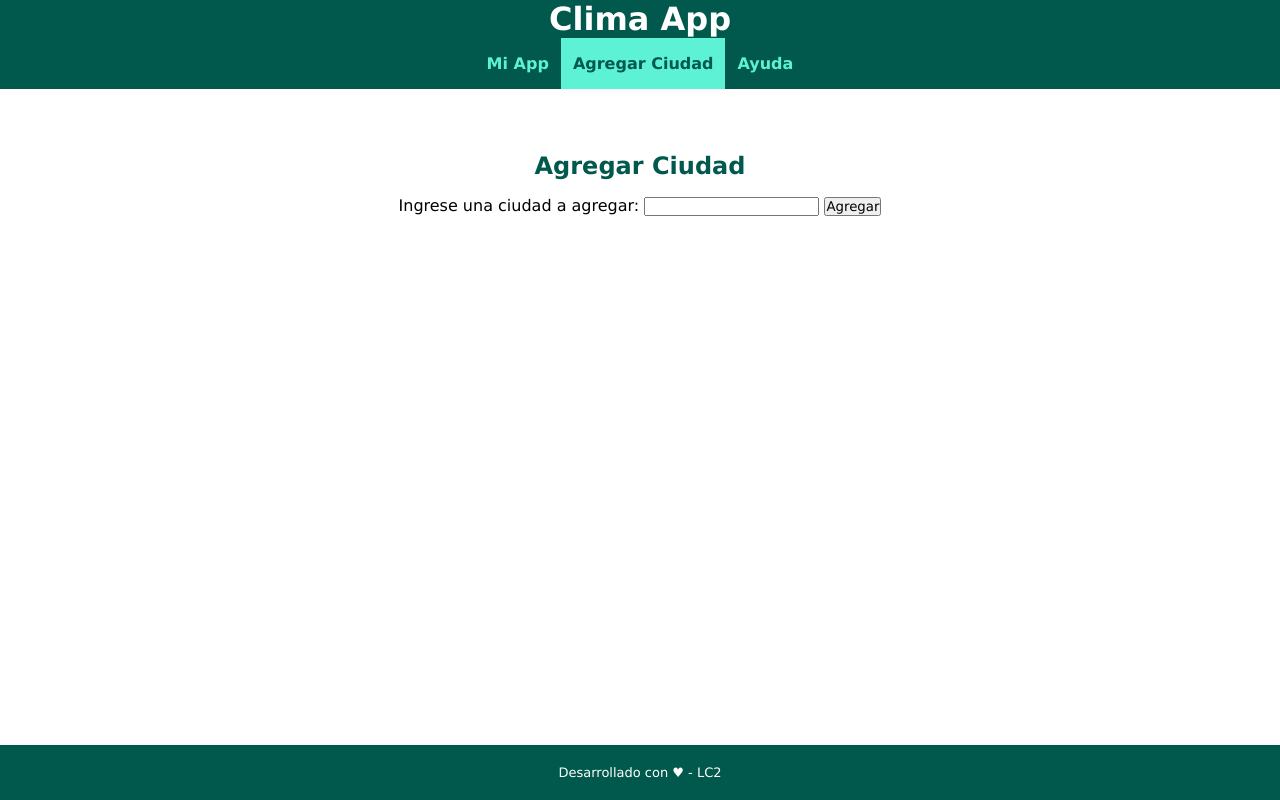
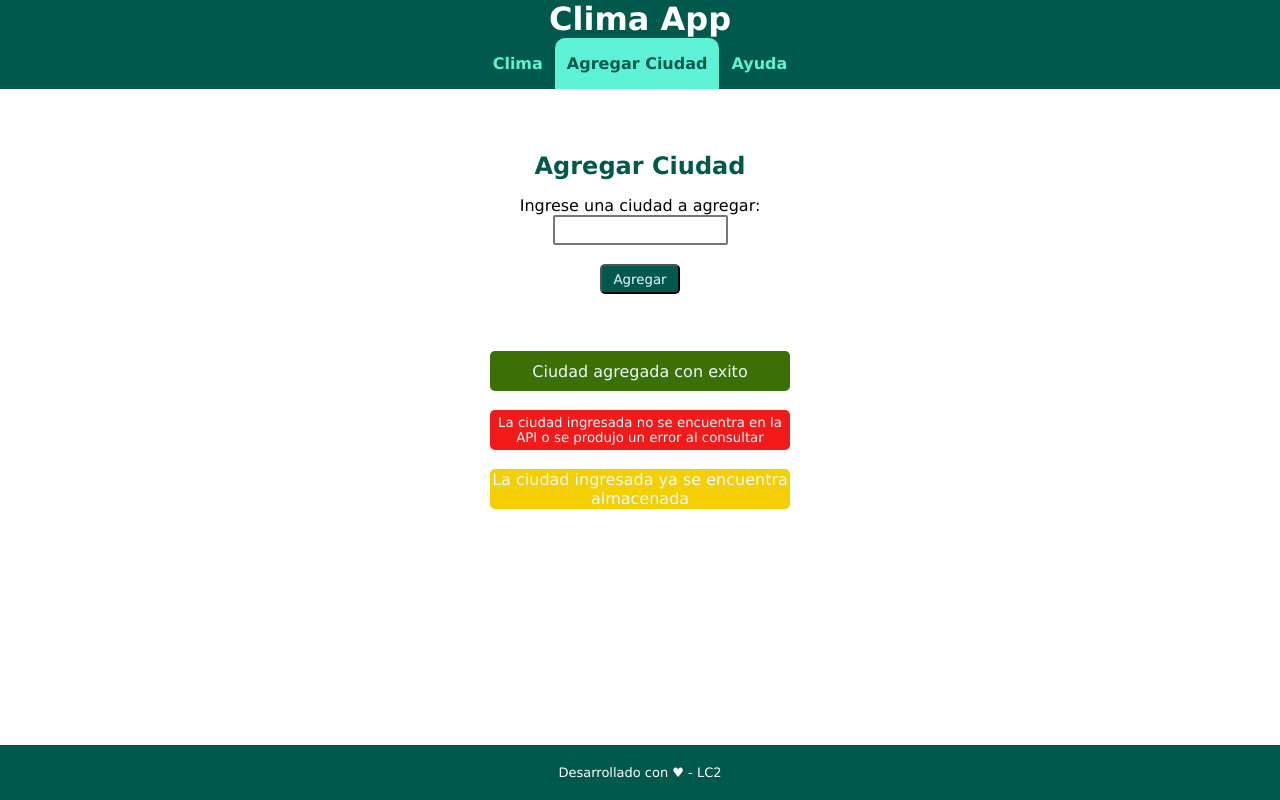
Before and after one commit to alanrojas27/tup-lc2-clima-app, a plain HTML site: page add-city.html in a window 1280 px wide. Drawn offline with Linux system fonts and the light colour scheme.

Commit message:
parte 2 del trabajo terminada

```diff
--- a/add-city.html
+++ b/add-city.html
@@ -6,6 +6,7 @@
     <title>Clima APP</title>
     <!-- Estilos CSS -->
     <link rel="stylesheet" href="css/common.css" />
+    <link rel="stylesheet" href="css/pages/add.city.css">
   </head>
   <body>
     <header>
@@ -14,7 +15,7 @@
       </h1>
       <nav>
         <ul>
-          <li><a href="/index.html">Mi App</a></li>
+          <li><a href="/index.html">Clima</a></li>
           <li class="current-page"><a href="/add-city.html">Agregar Ciudad</a></li>
           <li><a href="/help.html">Ayuda</a></li>
         </ul>
@@ -26,14 +27,22 @@
       <section >
         <!-- Sección donde se debe colocar el formulario, con el select y el
 botón de consultar -->
-          <form action="">
+          <form action="" class="form">
             <label for="city">Ingrese una ciudad a agregar:</label>
-            <input type="text" name="city" id="city">
-            <button>Agregar</button>
+            <input type="text" name="city" id="city" class="select">
+            <br>
+            <button class="btn">Agregar</button>
           </form>
       </section>
-      <section id="section-weather-result">
-        <!-- Sección donde se debe mostrar el clima de la ciudad -->
+      <br>
+      <br>
+      <br>
+      <section class="aviso">
+        <div class="aviso-check">Ciudad agregada con exito</div>
+        <br>
+        <div class="aviso-error">La ciudad ingresada no se encuentra en la API o se produjo un error al consultar</div>
+        <br>
+        <div class="aviso-warning">La ciudad ingresada ya se encuentra almacenada</div>
       </section>
     </main>
     <footer>
--- a/css/common.css
+++ b/css/common.css
@@ -54,6 +54,8 @@ nav li.current-page a {
   color: var(--color-theme);
   background-color: var(--color-active);
   pointer-events: none;
+  border-top-right-radius: 10px;
+  border-top-left-radius: 10px;
 }
 main {
   margin-top: 120px;
@@ -101,13 +103,102 @@ main p {
   margin-bottom: 16px;
 }
 
+#section-weather-result{
+  padding-top: 2rem;
+}
 #form-city-list{
   display: flex;
   flex-direction: column;
+  padding-left: 140px;
 }
 
 #form-city-list form{
   padding-left: 300px;
+}
+
+.btn{
+  background-color: #00594c;
+  border-radius: 5px;
+  color: aliceblue;
+  height: 30px;
+  width: 80px;
+}
+
+.select{
+  height: 30px;
+  border-radius: 2px;
+  border-style: solid;
+}
+
+.card{
+  box-shadow: 2px 2px 10px;
+  border-radius: 30px;
+  text-align: center;
+  font-weight: bolder;
+}
+.aviso{
+  align-items: center;
+  display: flex;
+  flex-direction: column;
+}
+.aviso-check{
+  border-radius: 5px;
+  background-color: rgb(59, 112, 6);
+  color: aliceblue;
+  width: 300px;
+  display: flex;
+  text-align: center;
+  align-items: center;
+  justify-content: center;
+  height: 40px;
+}
+.aviso-warning{
+  border-radius: 5px;
+  background-color: rgb(243, 207, 4);
+  color: aliceblue;
+  width: 300px;
+  display: flex;
+  text-align: center;
+  align-items: center;
+  justify-content: center;
+  height: 40px;
+  font-size: medium;
+}
+.aviso-error{
+  border-radius: 5px;
+  background-color: rgb(243, 26, 26);
+  color: aliceblue;
+  width: 300px;
+  display: flex;
+  text-align: center;
+  align-items: center;
+  justify-content: center;
+  height: 40px;
+  font-size: smaller;
+}
+
+.form{
+  display: flex;
+  flex-direction: column;
+  justify-content: center;
+  align-items: center;
+}
+.section-help{
+  display: flex;
+  flex-direction: column;
+}
+.form-help{
+  display: flex;
+  flex-direction: column;
+  justify-content: center;
+  align-items: center;
+}
+.form-help label{
+  padding-right: 200px;
+}
+.form-help input{
+  width: 270px;
+  height: 30px;
 }
 /* Media Query: Estilos a aplicar sólo en pantallas mayores a 400px */
 @media (min-width: 400px) {
```
Also changed, not shown: help.html (+11 -7 lines), index.html (+3 -3 lines).
